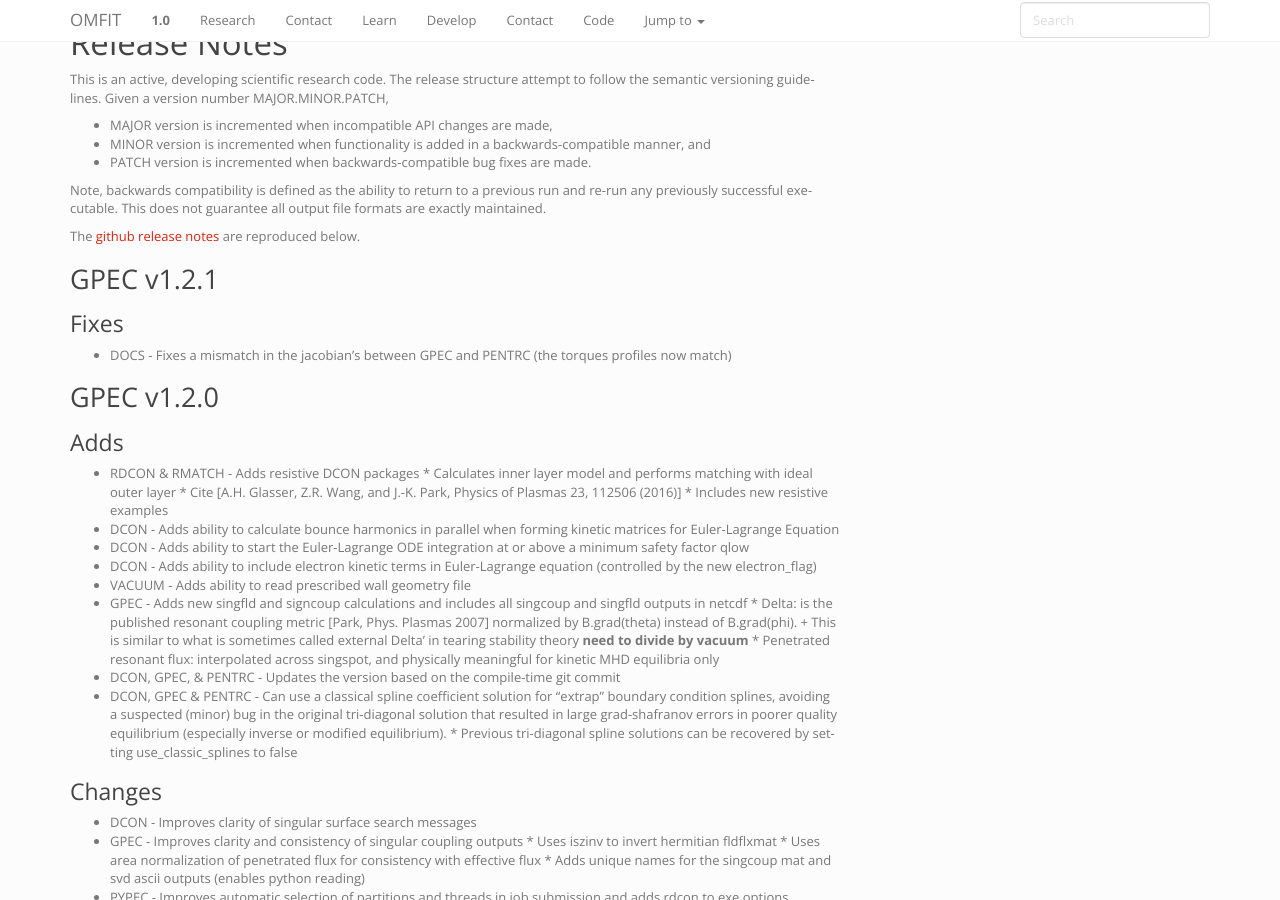
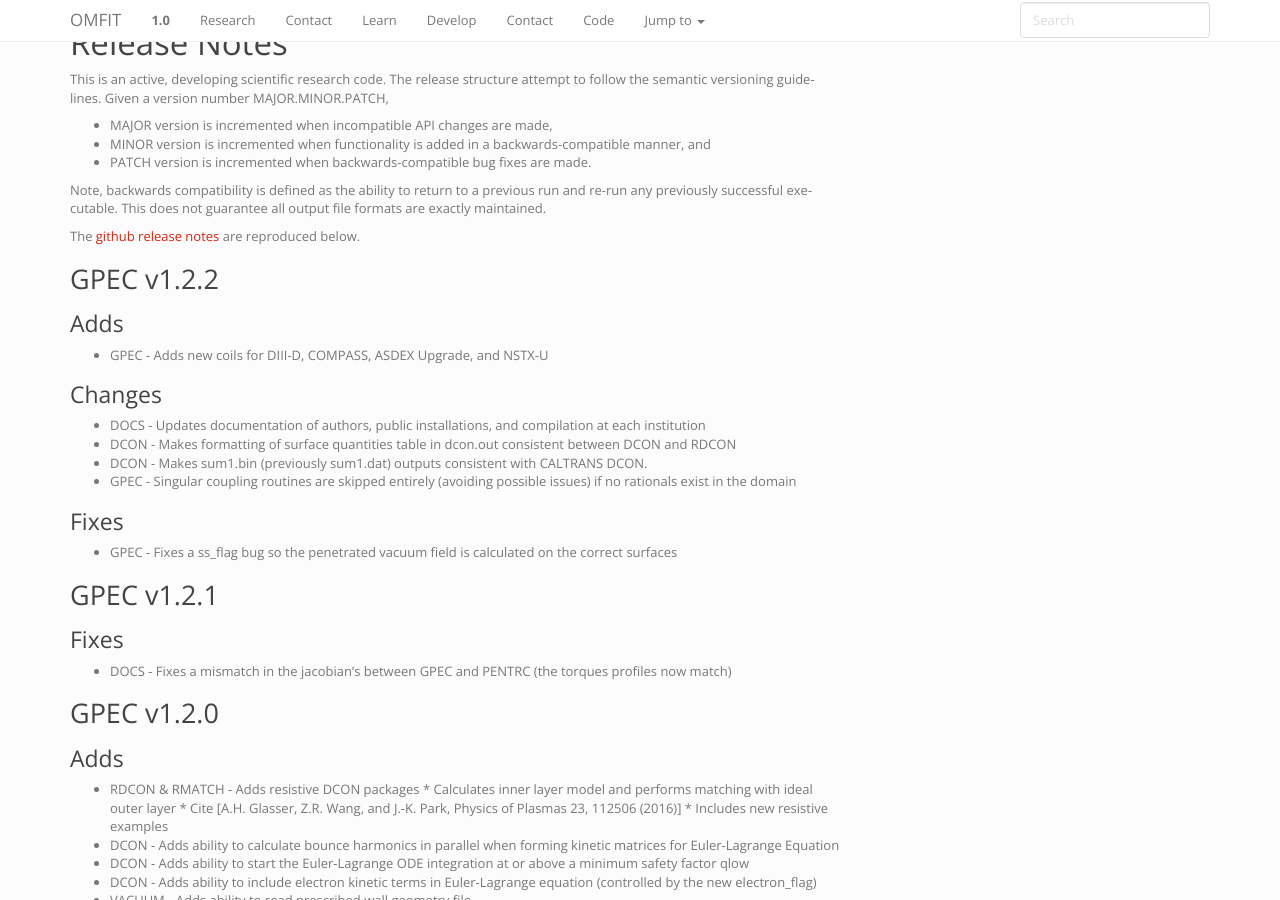
Before and after one commit to PrincetonUniversity/GPEC, a Sphinx documentation site: the page built from docs/releases.rst, in a window 1280 px wide and 900 px high, scrolled down 1530 px. Built offline with Sphinx 7.4.7, drawn with Linux system fonts in a browser that asks for light colours.

Commit message:
DOCS - GHPAGES - Updates release notes for patch level version bump

```diff
--- a/docs/releases.rst
+++ b/docs/releases.rst
@@ -80,6 +80,25 @@ This is an active, developing scientific research code. The release structure at
 Note, backwards compatibility is defined as the ability to return to a previous run and re-run any previously successful executable. This does not guarantee all output file formats are exactly maintained.
 
 The `github release notes <https://github.com/PrincetonUniversity/GPEC/releases>`_ are reproduced below.
+
+GPEC v1.2.2
+===========
+
+Adds
+------
+- GPEC - Adds new coils for DIII-D, COMPASS, ASDEX Upgrade, and NSTX-U
+
+Changes
+--------
+- DOCS - Updates documentation of authors, public installations, and compilation at each institution
+- DCON - Makes formatting of surface quantities table in dcon.out consistent between DCON and RDCON
+- DCON - Makes sum1.bin (previously sum1.dat) outputs consistent with CALTRANS DCON.
+- GPEC - Singular coupling routines are skipped entirely (avoiding possible issues) if no rationals exist in the domain
+
+Fixes
+------
+- GPEC - Fixes a ss_flag bug so the penetrated vacuum field is calculated on the correct surfaces
+
 
 GPEC v1.2.1
 ===========
```
